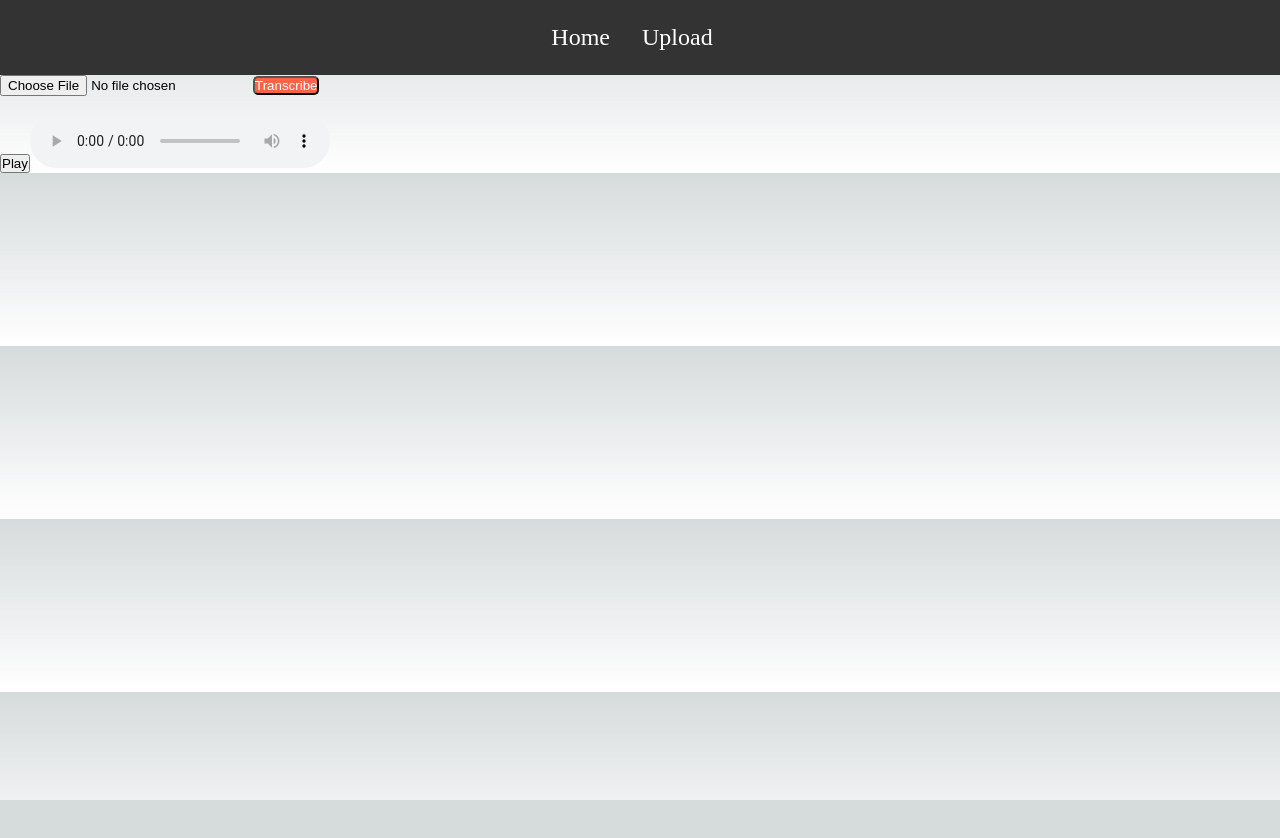
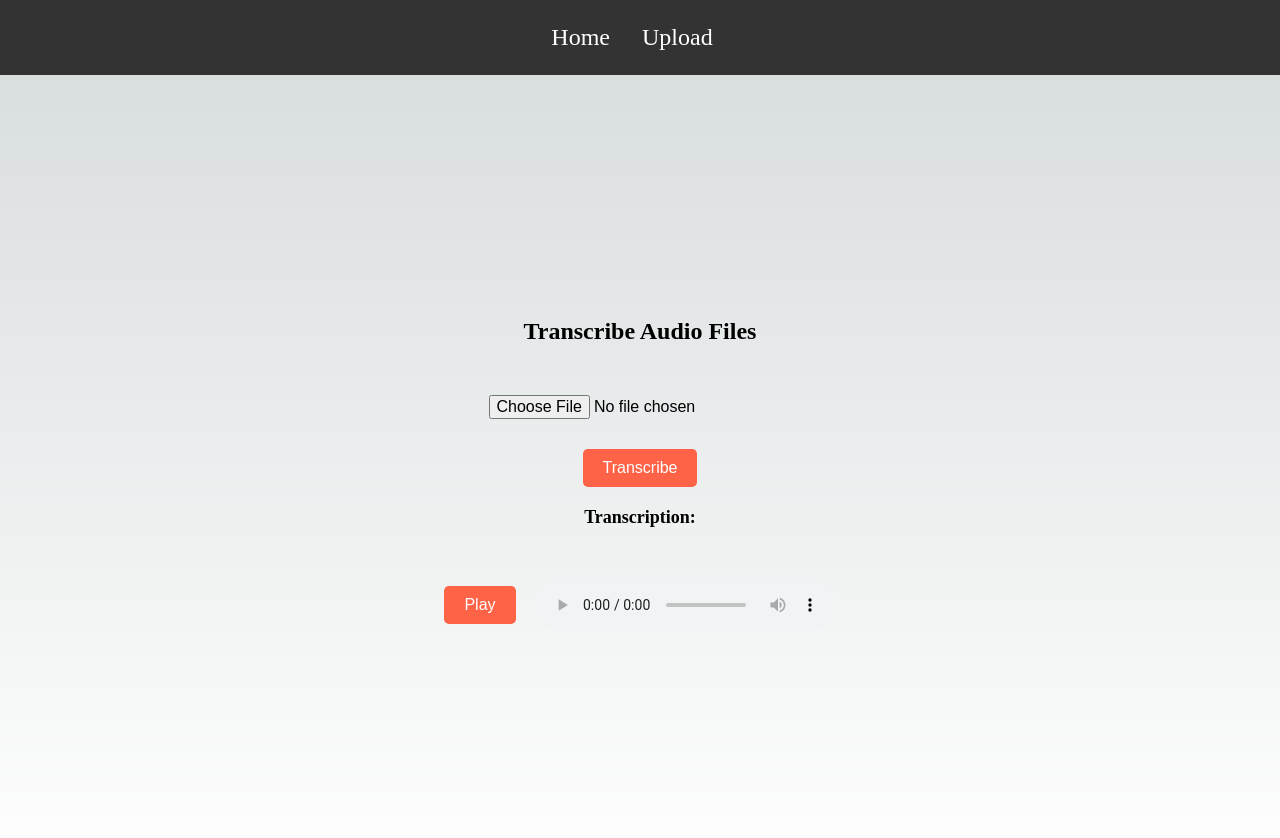
Before and after one commit to jgil325/AI-Audio-Interface, a Next.js app: page /Upload in a window 1280 px wide. Shown: the top 838 px of the page. Before the commit the page ends 800 px from the top, so only its background shows below. Built offline with nearby package versions, Linux system fonts and the light colour scheme.

Commit message:
styling!

```diff
--- a/src/components/AudioPlayer.tsx
+++ b/src/components/AudioPlayer.tsx
@@ -1,4 +1,27 @@
 import { useState } from "react";
+import styled from "styled-components";
+
+const Container = styled.div`
+  display: flex;
+  flex-direction: row;
+  align-items: center;
+`;
+
+const PlayButton = styled.button`
+  color: white;
+  background: tomato;
+  border-radius: 5px;
+  padding: 10px 20px;
+  margin-top: 20px;
+  border: none;
+  cursor: pointer;
+  font-size: 16px;
+`;
+
+const Audio = styled.audio`
+  margin-top: 20px;
+  margin-left: 20px;
+`;
 
 const AudioPlayer: React.FC<{ file: File | null }> = ({ file }) => {
   const [audioUrl, setAudioUrl] = useState("");
@@ -14,10 +37,10 @@ const AudioPlayer: React.FC<{ file: File | null }> = ({ file }) => {
   };
 
   return (
-    <div>
-      <button onClick={handlePlayClick}>Play</button>
-      <audio controls={true} src={audioUrl} />
-    </div>
+    <Container>
+      <PlayButton onClick={handlePlayClick}>Play</PlayButton>
+      <Audio controls={true} src={audioUrl} />
+    </Container>
   );
 };
 
--- a/src/pages/Upload.tsx
+++ b/src/pages/Upload.tsx
@@ -1,11 +1,66 @@
 import React, { useState } from "react";
 import styled from "styled-components";
 import AudioPlayer from "../components/AudioPlayer";
+
+const Container = styled.div`
+  width: 100vw;
+  height: 100vh;
+  display: flex;
+  flex-direction: column;
+  justify-content: center;
+  align-items: center;
+`;
 
 const TranscribeButton = styled.button`
   color: white;
   background: tomato;
   border-radius: 5px;
+  padding: 10px 20px;
+  margin-top: 20px;
+  border: none;
+  cursor: pointer;
+  font-size: 16px;
+`;
+
+const Input = styled.input`
+  padding: 10px 20px;
+  margin-top: 20px;
+  font-size: 16px;
+  border-radius: 5px;
+  border: none;
+  outline: none;
+`;
+
+const Title = styled.h1`
+  font-size: 24px;
+  margin-bottom: 20px;
+`;
+
+const InputContainer = styled.div`
+  display: flex;
+  flex-direction: column;
+  align-items: center;
+`;
+
+const TranscriptionContainer = styled.div`
+  margin-top: 20px;
+  display: flex;
+  flex-direction: column;
+  align-items: center;
+`;
+
+const TranscriptionTitle = styled.h2`
+  font-size: 18px;
+  margin-bottom: 10px;
+`;
+
+const TranscriptionText = styled.p`
+  font-size: 16px;
+  text-align: center;
+`;
+
+const AudioPlayerContainer = styled.div`
+  margin-top: 20px;
 `;
 
 const Upload: React.FC = () => {
@@ -58,15 +113,20 @@ const Upload: React.FC = () => {
   };
 
   return (
-    <div>
-      <input type="file" onChange={handleFile} accept="audio/*" />
-      {/* <button onClick={transcribe}>Transcribe</button> */}
-      <TranscribeButton onClick={transcribe}>Transcribe</TranscribeButton>
-      <br />
-      <div>{transcription}</div>
-      <br />
-      <AudioPlayer file={file}></AudioPlayer>
-    </div>
+    <Container>
+      <Title>Transcribe Audio Files</Title>
+      <InputContainer>
+        <Input type="file" onChange={handleFile} accept="audio/*" />
+        <TranscribeButton onClick={transcribe}>Transcribe</TranscribeButton>
+      </InputContainer>
+      <TranscriptionContainer>
+        <TranscriptionTitle>Transcription:</TranscriptionTitle>
+        <TranscriptionText>{transcription}</TranscriptionText>
+      </TranscriptionContainer>
+      <AudioPlayerContainer>
+        <AudioPlayer file={file} />
+      </AudioPlayerContainer>
+    </Container>
   );
 };
 
```
